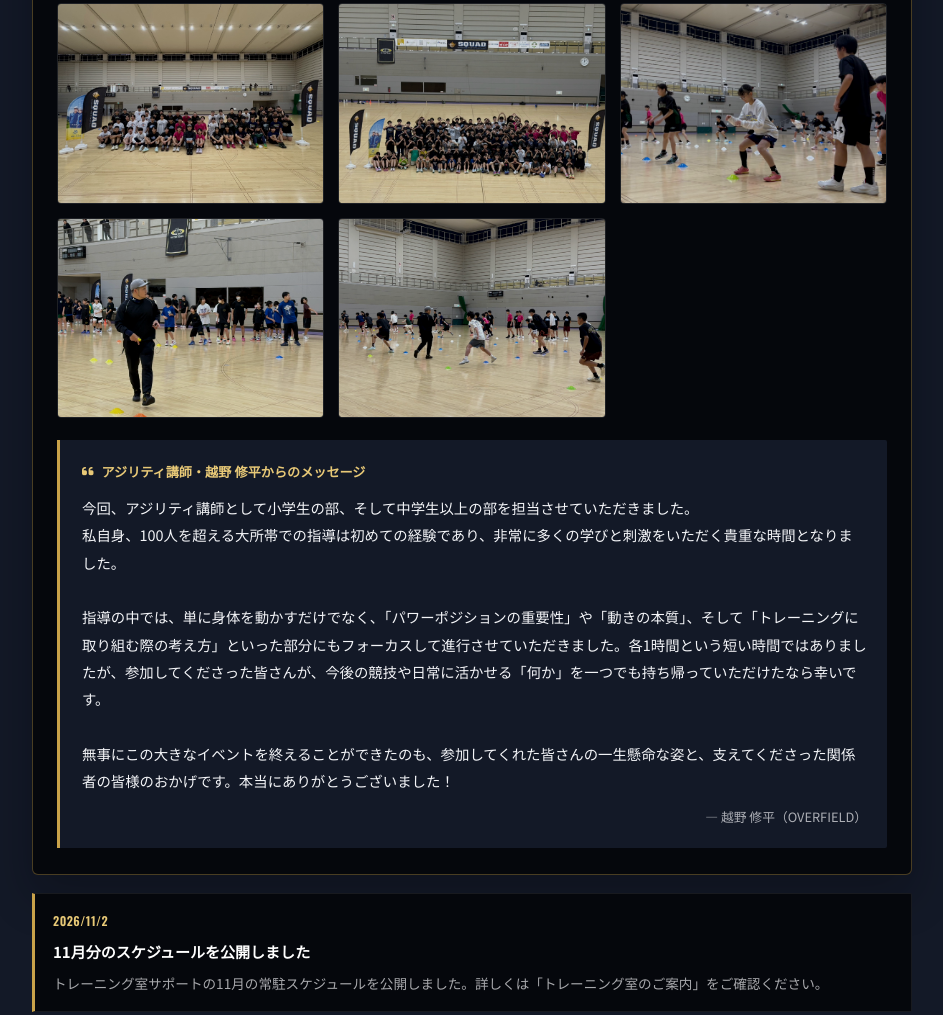
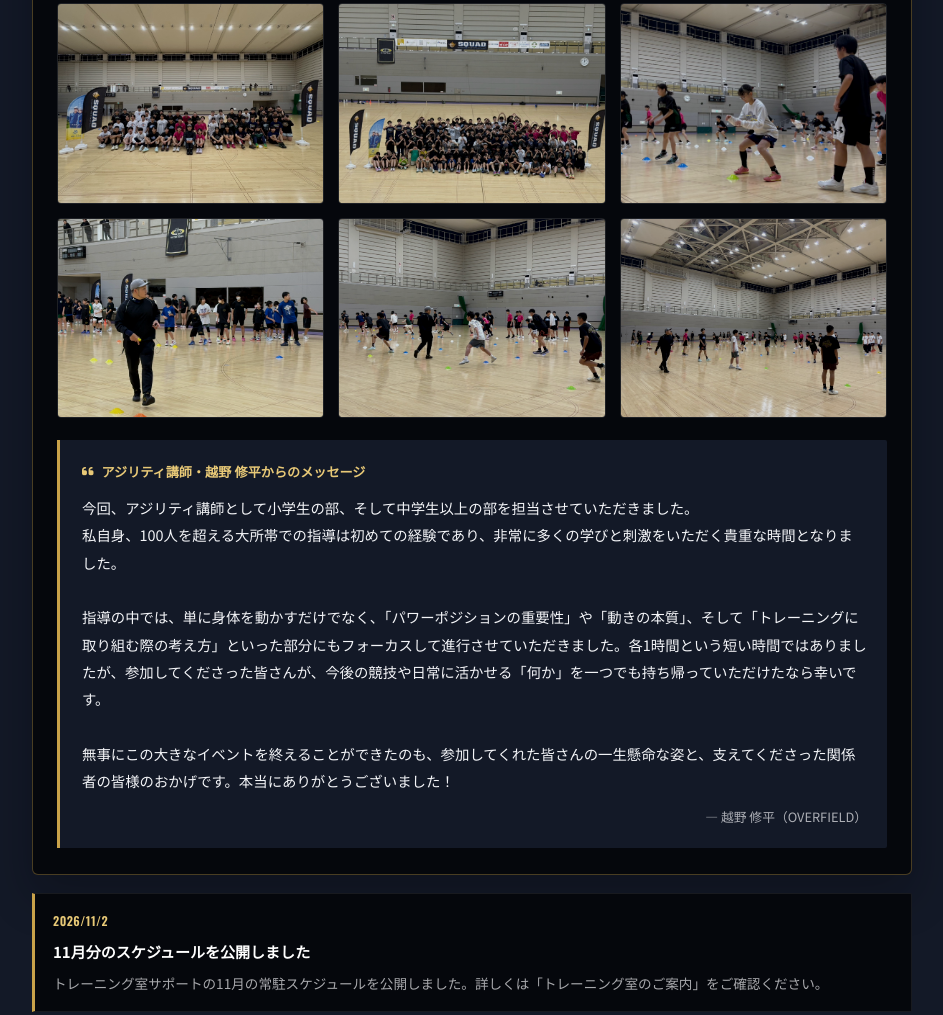
Before and after one commit to shuhei-overfield/bibai-sports, a plain HTML site: page index.html in a window 1280 px wide. Shown: the part 6829-7844 px from the top of the page, without its empty margins (168-1111 px from the left). Drawn offline with nearby package versions, Linux system fonts and the light colour scheme.

Commit message:
Add the missing 6th event-report photo (会場風景)
The image referenced as "IMG_0042.jpg" in the original request was
actually saved locally as 4710C518-6D17-4EE4-9BA0-B730CFD67E1A.JPEG
(a wide venue shot of the full gymnasium during training) — adds it
as the 6th photo in the .event-gallery, completing the originally
requested set of 6.

Verified: HTML syntax balanced, image resolves with HTTP 200 and
loads with nonzero naturalWidth, gallery renders as a clean 3x2 grid
on desktop with no distortion or layout shift.

Co-Authored-By: Claude Sonnet 5 <noreply@anthropic.com>
Claude-Session: https://claude.ai/code/session_01DPyjhqY8Vxrtouvi5GqQXS

```diff
--- a/index.html
+++ b/index.html
@@ -470,6 +470,7 @@
           <li class="event-gallery-item"><img src="images/A046FA46-A701-4BCF-862B-86AB12E11917.JPEG" alt="トレーニング風景" loading="lazy"></li>
           <li class="event-gallery-item"><img src="images/4FCB1B99-1F23-4988-ACF1-AC1ECAA8E512.JPEG" alt="トレーニング風景" loading="lazy"></li>
           <li class="event-gallery-item"><img src="images/F4AE498A-ECBD-4F6B-8CB4-FA296B814E4E.JPEG" alt="トレーニング風景" loading="lazy"></li>
+          <li class="event-gallery-item"><img src="images/4710C518-6D17-4EE4-9BA0-B730CFD67E1A.JPEG" alt="会場風景" loading="lazy"></li>
         </ul>
 
         <div class="event-comment">
```
Also changed, not shown: images/4710C518-6D17-4EE4-9BA0-B730CFD67E1A.JPEG (added).
